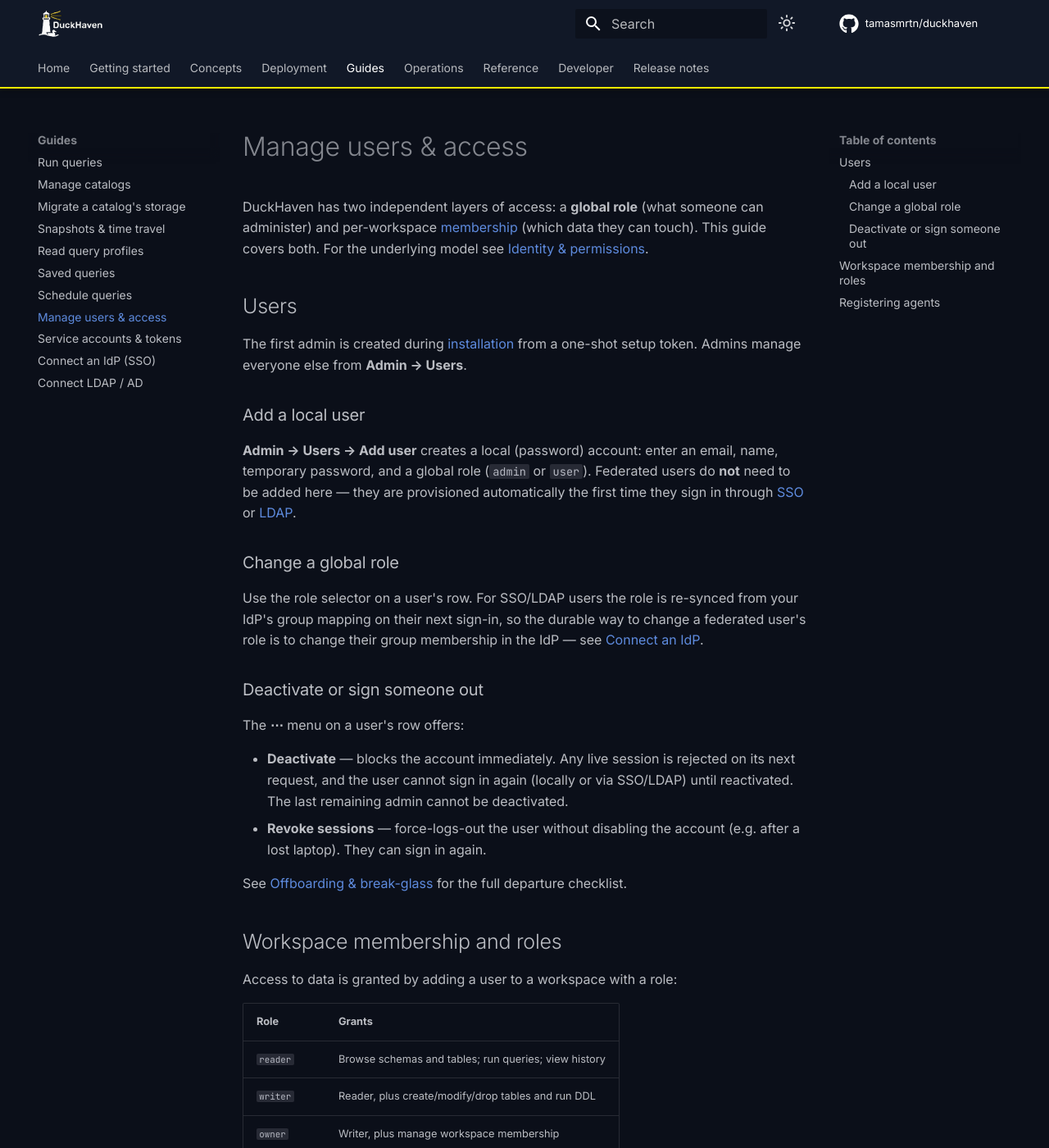
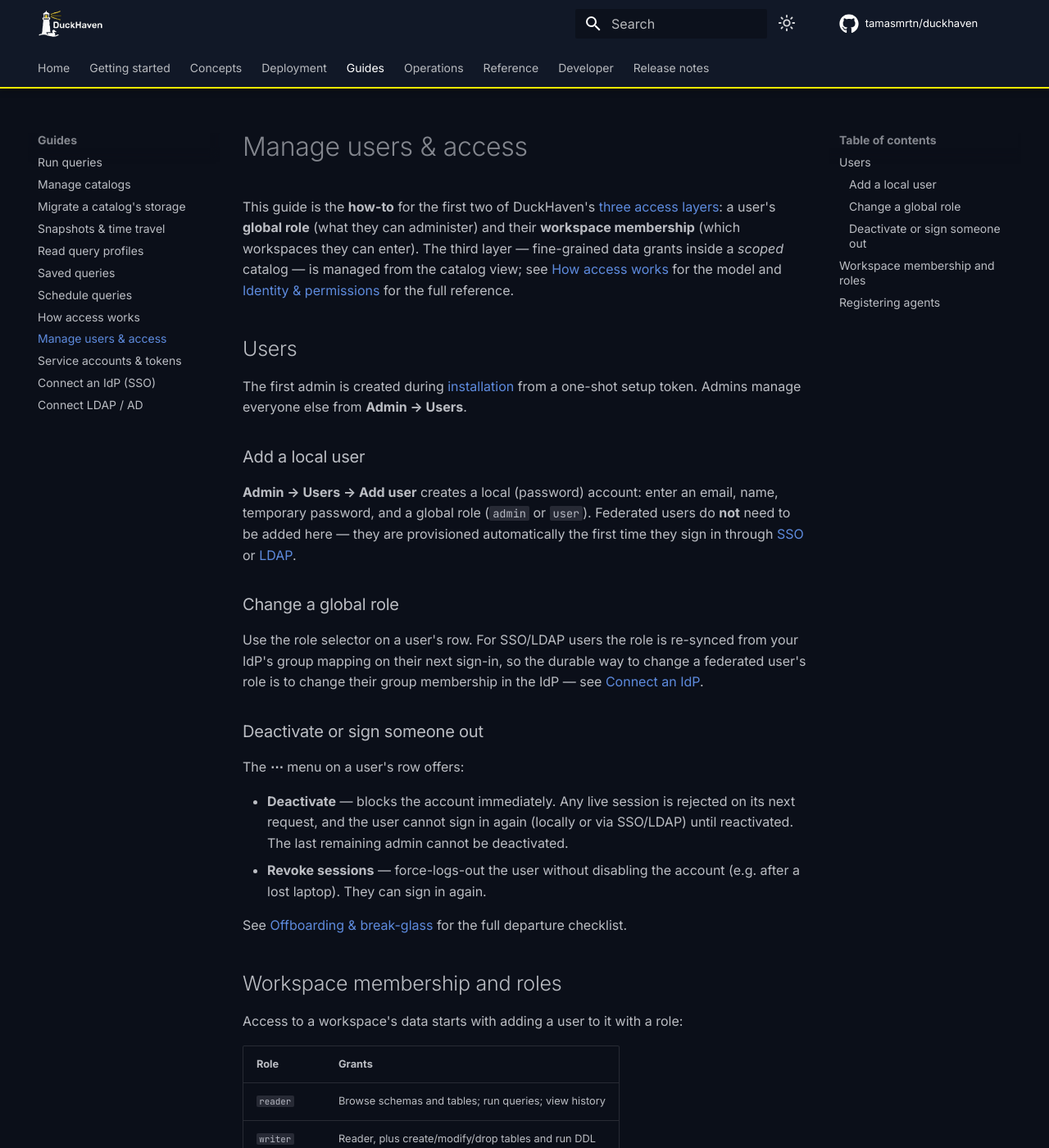
Before and after one commit to tamasmrtn/duckhaven, an MkDocs documentation site: the page built from docs/guides/users-access.md, in a window 1280 px wide and 1400 px high. Shown: the whole window at 82% size. Built offline with MkDocs 1.6.1 and Material for MkDocs 9.7.7, drawn with Linux system fonts in a browser that asks for light colours; comment, search, counter and statistics services are not loaded; some of the changed text lies outside the part shown.

Commit message:
Document the three access layers in a new guide
Add guides/access-levels.md ("How access works") as the canonical,
tutorial-style explainer of DuckHaven's three access layers — global role,
workspace role, and opt-in data grants — with a decision flow and a worked
example of how they combine to decide "can this person read that table."
Refocus the users-access guide's opener onto this model; it remains the
how-to for the first two layers.

```diff
--- a/docs/guides/users-access.md
+++ b/docs/guides/users-access.md
@@ -1,8 +1,10 @@
 # Manage users & access
 
-DuckHaven has two independent layers of access: a **global role** (what someone can administer) and per-workspace
-[membership](../concepts/workspaces.md) (which data they can touch). This guide covers both. For the underlying model
-see [Identity & permissions](../concepts/permissions.md).
+This guide is the **how-to** for the first two of DuckHaven's [three access layers](access-levels.md): a user's
+**global role** (what they can administer) and their **workspace membership** (which workspaces they can enter). The
+third layer — fine-grained data grants inside a *scoped* catalog — is managed from the catalog view; see
+[How access works](access-levels.md) for the model and [Identity & permissions](../concepts/permissions.md) for the
+full reference.
 
 ## Users
 
@@ -34,7 +36,7 @@
 
 ## Workspace membership and roles
 
-Access to data is granted by adding a user to a workspace with a role:
+Access to a workspace's data starts with adding a user to it with a role:
 
 | Role | Grants |
 |---|---|
@@ -53,6 +55,10 @@
 role). Authorization is enforced at the API boundary before any query reaches an agent. See
 [Permissions](../concepts/permissions.md).
 
+By default a member's role applies to every table in the workspace's catalogs. To narrow access to specific schemas or
+tables, switch a catalog to *scoped* mode and grant per-object access — the third access layer, covered in
+[How access works](access-levels.md).
+
 ## Registering agents
 
 Agents authenticate separately, with one-time bootstrap tokens rather than user accounts. See
--- a/mkdocs.yml
+++ b/mkdocs.yml
@@ -119,6 +119,7 @@
       - Read query profiles: guides/query-profiles.md
       - Saved queries: guides/saved-queries.md
       - Schedule queries: guides/schedule-queries.md
+      - How access works: guides/access-levels.md
       - Manage users & access: guides/users-access.md
       - Service accounts & tokens: guides/service-accounts.md
       - Connect an IdP (SSO): guides/connect-idp.md
```
Also changed, not shown: docs/guides/access-levels.md (added, +128 -0 lines).
